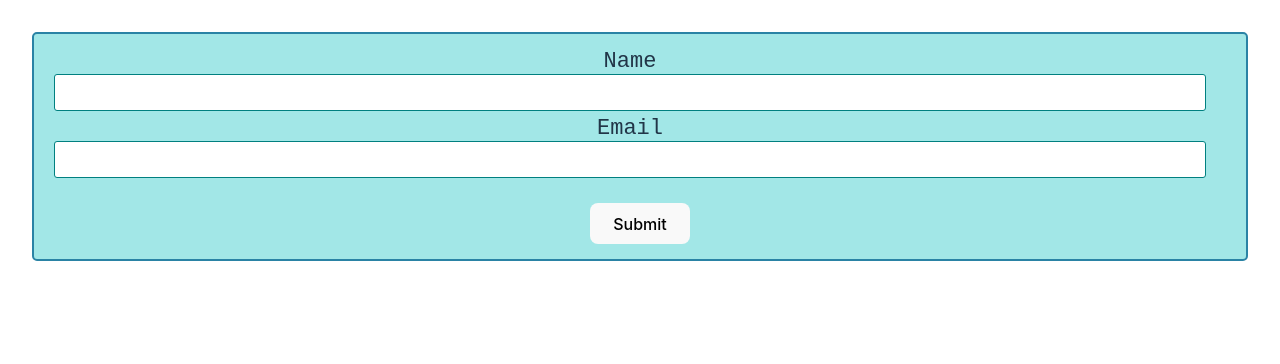
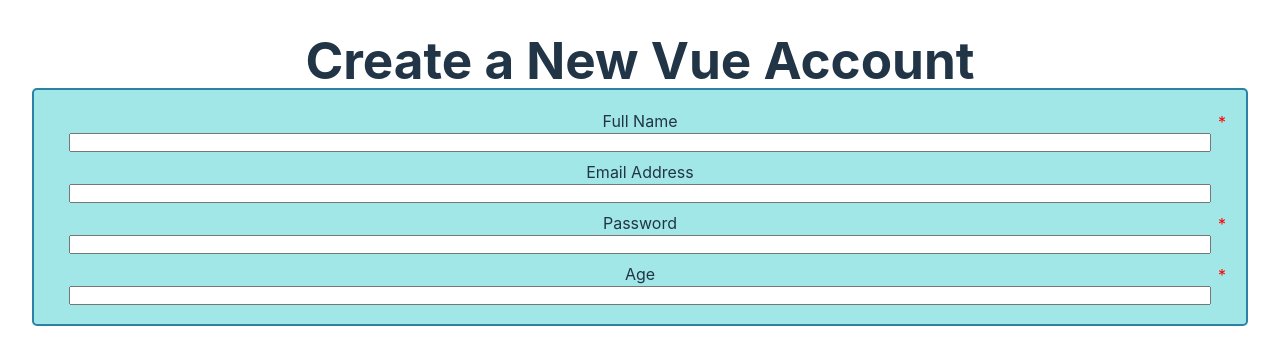
Before and after one commit to BorisRozumniy/vue-first-app, a Vue app: page / in a window 1280 px wide. Shown: the top 364 px of the page. Built offline with nearby package versions, Linux system fonts and the light colour scheme.

Commit message:
created and validated the AccountForm

```diff
--- a/src/App.vue
+++ b/src/App.vue
@@ -1,6 +1,6 @@
 <template>
-  <!-- <AccountForm /> -->
-  <AuthForm />
+  <AccountForm />
+  <!-- <AuthForm /> -->
   <!-- <Todos /> -->
   <!-- <TodosCoockbook /> -->
   <!-- <Checkbox>label 1</Checkbox> -->
@@ -19,6 +19,7 @@ import Posts from "./components/Posts.vue";
 import Todos from "./components/Todos.vue";
 import TodosCoockbook from "./components/CoockbookApp.vue";
 import AuthForm from "./components/Coockbook/AuthForm.vue";
+import AccountForm from "./components/AccountForm.vue";
 
 export default {
   components: {
@@ -28,6 +29,7 @@ export default {
     Todos,
     TodosCoockbook,
     AuthForm,
+    AccountForm
   },
 };
 </script>
--- /dev/null
+++ b/src/components/AccountForm.vue
@@ -0,0 +1,124 @@
+<template>
+	<div>
+		<h1>Create a New Vue Account</h1>
+		<form>
+			<!-- Full name validation -->
+			<div class="form-group" :class="{ 'form-group--error': v$.name.$error }">
+				<label class="form__label">Full Name</label>
+				<input class="form__input" v-model.trim="v$.name.$model" />
+				<span class="required" v-if="v$.name.required">*</span>
+				<span class="message" v-if="v$.name.$error" v-for="{ $message } in v$.name.$errors">{{ $message }}</span>
+			</div>
+			<!-- Email Address-->
+			<div class="form-group" :class="{ 'form-group--error': v$.email.$error }">
+				<label for="email">Email Address</label>
+				<input class="form__input" v-model.trim="v$.email.$model" />
+				<span class="required" v-if="v$.email.required">*</span>
+				<span class="message" v-if="v$.email.$error" v-for="{ $message } in v$.email.$errors">{{ $message }}</span>
+			</div>
+			<!-- Password validation-->
+			<div class="form-group" :class="{ 'form-group--error': v$.password.$error }">
+				<label class="form__label">Password</label>
+				<input class="form__input" v-model.trim="v$.password.$model" />
+				<span class="required" v-if="v$.password.required">*</span>
+				<span class="message" v-if="v$.password.$error" v-for="{ $message } in v$.password.$errors">{{ $message }}</span>
+			</div>
+			<!-- Age validation-->
+			<div class="form-group" :class="{ 'form-group--error': v$.age.$error }">
+				<label class="form__label">Age</label>
+				<input class="form__input" v-model.trim="v$.age.$model" />
+				<span class="required" v-if="v$.age.required">*</span>
+				<span class="message" v-if="v$.age.$error && v$.age.between">{{ v$.age.between.$message }}</span>
+			</div>
+		</form>
+	</div>
+</template>
+
+<script>
+import { useVuelidate } from '@vuelidate/core';
+import { required, minLength, between, email } from '@vuelidate/validators'
+export default {
+	setup: () => ({ v$: useVuelidate() }),
+	data() {
+		return {
+			name: '',
+			email: '',
+			password: '',
+			age: ''
+		}
+	},
+	validations: {
+		name: {
+			required,
+			minLength: minLength(4)
+		},
+		email: {
+			email
+		},
+		password: {
+			required,
+			minLength: minLength(4)
+		},
+		age: {
+			required,
+			between: between(18, 45)
+		}
+	}
+}
+</script>
+
+<style scoped>
+form {
+	display: flex;
+	flex-direction: column;
+	border: solid 2px #2a83a5;
+	border-radius: 5px;
+	padding: 15px 20px;
+	background-color: #a2e7e7;
+}
+
+.form-group {
+	position: relative;
+	display: flex;
+	flex-direction: column;
+	padding: 4px 15px;
+}
+
+.required {
+	position: absolute;
+	top: 5px;
+	right: 0;
+	color: red;
+}
+
+.form-group--error {
+	border-color: red;
+	background-color: #e7a2a2;
+}
+
+.form-group--error .message {
+	color: red;
+	background-color: #e7a2a2;
+}
+
+.field {
+	position: relative;
+	margin-bottom: 5px;
+	padding-right: 20px;
+}
+
+.field span {
+	font-family: 'Courier New', Courier, monospace;
+	font-weight: 500;
+	font-size: 22px;
+}
+
+
+
+button {
+	max-width: 150px;
+	min-width: 100px;
+	align-self: center;
+	margin-top: 20px;
+}
+</style>
```
